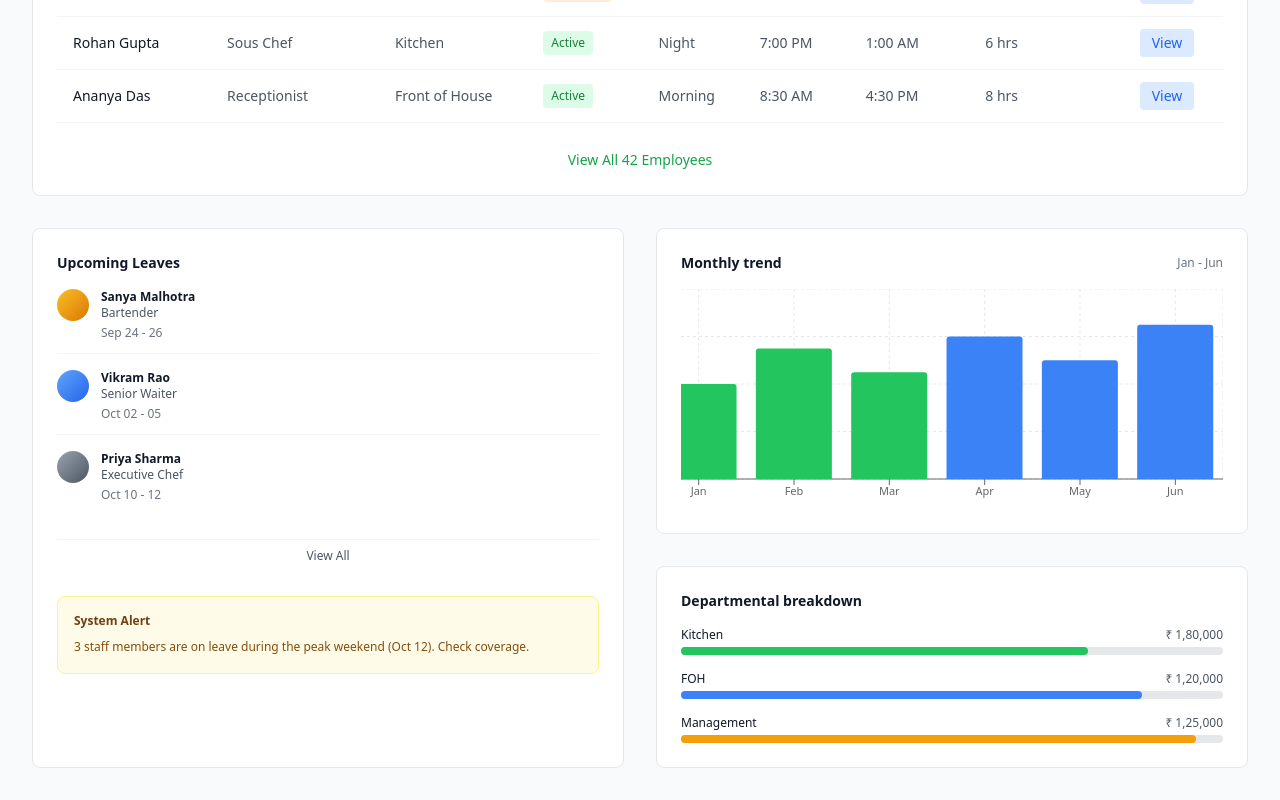
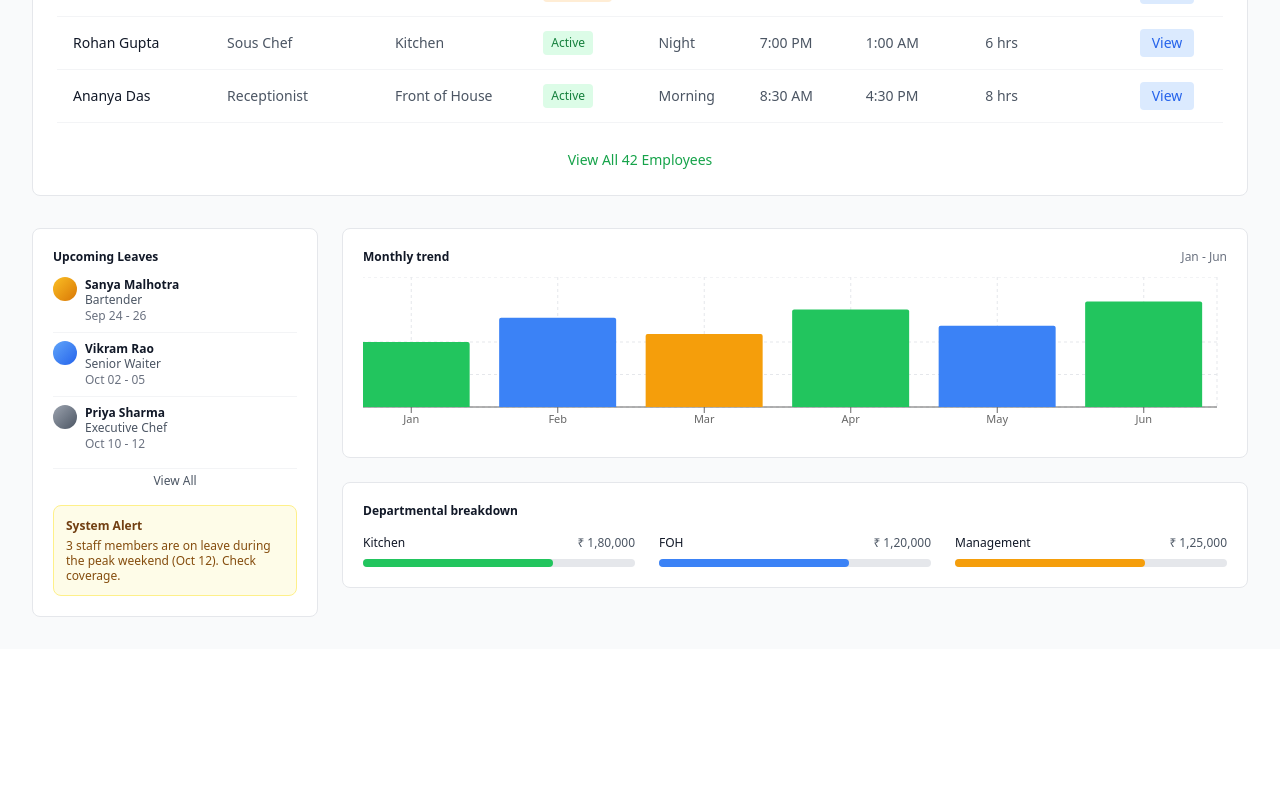
Before and after one commit to fatehahmad-222/Figma-client, a React (Vite) app: page / in a window 1280 px wide. Shown: the part 797-1597 px from the top of the page. After the commit the page ends 1446 px from the top, so only its background shows below. Built offline with nearby package versions, Linux system fonts and the light colour scheme.

Commit message:
Adjust upcoming leaves size and departmental breakdown layout

```diff
--- a/client/pages/Index.tsx
+++ b/client/pages/Index.tsx
@@ -291,46 +291,46 @@ export default function Index() {
           </div>
         </div>
 
-        {/* Below Attendance - 2 Column Layout */}
-        <div className="grid grid-cols-2 gap-8">
-          {/* Left Column - Upcoming Leaves with System Alert inside */}
-          <div className="bg-white rounded-lg border border-gray-200 p-6">
-            <h3 className="text-sm font-semibold text-gray-900 mb-4">Upcoming Leaves</h3>
-            <div className="space-y-4 mb-6">
+        {/* Below Attendance - Layout with Upcoming Leaves (narrow) and Monthly Trend (wide) */}
+        <div className="grid grid-cols-12 gap-6">
+          {/* Left Column - Upcoming Leaves (narrow - about 25% width) */}
+          <div className="col-span-3 bg-white rounded-lg border border-gray-200 p-5">
+            <h3 className="text-xs font-semibold text-gray-900 mb-3">Upcoming Leaves</h3>
+            <div className="space-y-2">
               {upcomingLeaves.map((leave, idx) => (
-                <div key={idx} className="flex items-start gap-3 pb-3 border-b border-gray-100 last:border-0">
-                  <div className={`w-8 h-8 rounded-full bg-gradient-to-br ${leave.color} flex-shrink-0`} />
+                <div key={idx} className="flex items-start gap-2 pb-2 border-b border-gray-100 last:border-0">
+                  <div className={`w-6 h-6 rounded-full bg-gradient-to-br ${leave.color} flex-shrink-0`} />
                   <div className="flex-1 min-w-0">
-                    <div className="text-xs font-semibold text-gray-900">{leave.name}</div>
+                    <div className="text-xs font-semibold text-gray-900 leading-tight">{leave.name}</div>
                     <div className="text-xs text-gray-600">{leave.role}</div>
-                    <div className="text-xs text-gray-500 mt-1">{leave.dates}</div>
+                    <div className="text-xs text-gray-500">{leave.dates}</div>
                   </div>
                 </div>
               ))}
             </div>
-            <button className="w-full text-gray-600 hover:text-gray-900 text-xs font-medium py-2 border-t border-gray-100">
+            <button className="w-full text-gray-600 hover:text-gray-900 text-xs font-medium py-1 border-t border-gray-100 mt-2">
               View All
             </button>
 
             {/* System Alert inside leaves card */}
-            <div className="bg-yellow-50 border border-yellow-200 rounded-lg p-4 mt-6">
-              <h4 className="text-xs font-semibold text-yellow-900 mb-2">System Alert</h4>
-              <p className="text-xs text-yellow-800 leading-relaxed">
+            <div className="bg-yellow-50 border border-yellow-200 rounded-lg p-3 mt-3">
+              <h4 className="text-xs font-semibold text-yellow-900 mb-1">System Alert</h4>
+              <p className="text-xs text-yellow-800 leading-tight">
                 3 staff members are on leave during the peak weekend (Oct 12). Check coverage.
               </p>
             </div>
           </div>
 
-          {/* Right Column - Monthly Trend and Departmental Breakdown */}
-          <div className="space-y-8">
+          {/* Right Column - Monthly Trend and Departmental Breakdown (wide) */}
+          <div className="col-span-9 space-y-6">
             {/* Monthly Trend Chart */}
-            <div className="bg-white rounded-lg border border-gray-200 p-6">
-              <div className="flex justify-between items-center mb-4">
-                <h3 className="text-sm font-semibold text-gray-900">Monthly trend</h3>
+            <div className="bg-white rounded-lg border border-gray-200 p-5">
+              <div className="flex justify-between items-center mb-3">
+                <h3 className="text-xs font-semibold text-gray-900">Monthly trend</h3>
                 <span className="text-xs text-gray-500">Jan - Jun</span>
               </div>
-              <ResponsiveContainer width="100%" height={220}>
-                <BarChart data={monthlyData} margin={{ top: 0, right: 0, left: -30, bottom: 0 }}>
+              <ResponsiveContainer width="100%" height={160}>
+                <BarChart data={monthlyData} margin={{ top: 0, right: 10, left: -25, bottom: 0 }}>
                   <CartesianGrid strokeDasharray="3 3" stroke="#e5e7eb" />
                   <XAxis dataKey="month" tick={{ fontSize: 11 }} />
                   <YAxis hide />
@@ -338,27 +338,28 @@ export default function Index() {
                     contentStyle={{ backgroundColor: "#f9fafb", border: "1px solid #e5e7eb", borderRadius: "4px", fontSize: "11px" }}
                     cursor={{ fill: "rgba(0,0,0,0.05)" }}
                   />
-                  <Bar dataKey="value" radius={[3, 3, 0, 0]}>
-                    {monthlyData.map((entry, index) => (
-                      <Cell key={`cell-${index}`} fill={index < 3 ? "#22c55e" : "#3b82f6"} />
-                    ))}
+                  <Bar dataKey="value" radius={[2, 2, 0, 0]}>
+                    {monthlyData.map((entry, index) => {
+                      const colors = ["#22c55e", "#3b82f6", "#f59e0b", "#22c55e", "#3b82f6", "#22c55e"];
+                      return <Cell key={`cell-${index}`} fill={colors[index]} />;
+                    })}
                   </Bar>
                 </BarChart>
               </ResponsiveContainer>
             </div>
 
-            {/* Departmental Breakdown - Below Monthly Trend */}
-            <div className="bg-white rounded-lg border border-gray-200 p-6">
-              <h3 className="text-sm font-semibold text-gray-900 mb-4">Departmental breakdown</h3>
-              <div className="space-y-4">
+            {/* Departmental Breakdown - In One Row */}
+            <div className="bg-white rounded-lg border border-gray-200 p-5">
+              <h3 className="text-xs font-semibold text-gray-900 mb-4">Departmental breakdown</h3>
+              <div className="grid grid-cols-3 gap-6">
                 {departmentData.map((dept, idx) => (
                   <div key={idx}>
-                    <div className="flex justify-between items-center mb-1">
+                    <div className="flex justify-between items-center mb-2">
                       <span className="text-xs font-medium text-gray-900">{dept.name}</span>
                       <span className="text-xs text-gray-600">{dept.amount}</span>
                     </div>
                     <div className="w-full bg-gray-200 rounded-full h-2">
-                      <div className="h-2 rounded-full" style={{ width: `${75 + idx * 10}%`, backgroundColor: dept.color }} />
+                      <div className="h-2 rounded-full" style={{ width: "70%", backgroundColor: dept.color }} />
                     </div>
                   </div>
                 ))}
```
